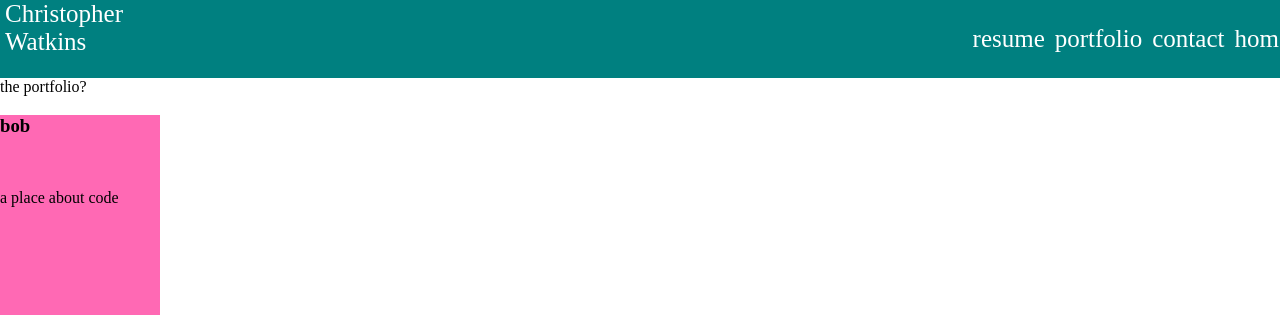
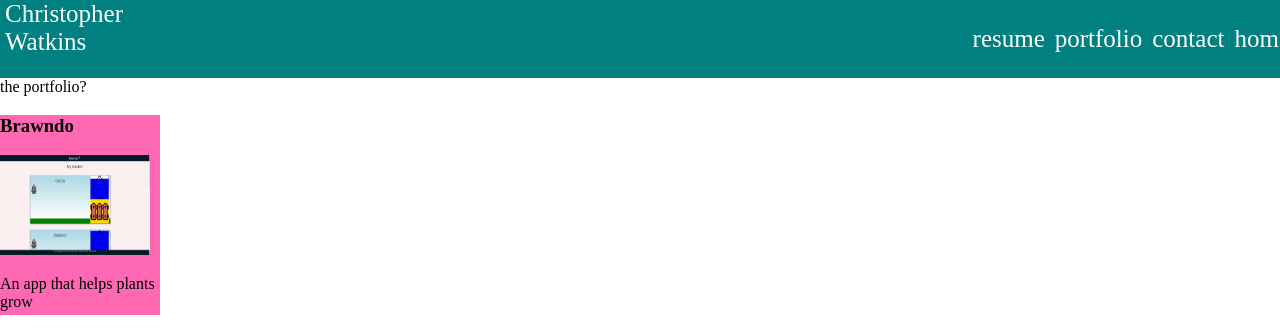
Before and after one commit to Tevvels/ReactPortfolio, a React (Create React App) app: page /portfolio in a window 1280 px wide. Shown: the top 332 px of the page. Built offline with nearby package versions, Linux system fonts and the light colour scheme.

Commit message:
getting my resume file to downlod correctly

```diff
--- a/src/components/Card/index.js
+++ b/src/components/Card/index.js
@@ -9,7 +9,7 @@
         <>
         < div className={`card`} >
         <h3>{props.name}</h3>
-        <img src={props.url} />
+        <img className={`card-img`} src={props.url} />
         <p>{props.desc}</p>
         </div>
         </>
--- a/src/components/Card/style.css
+++ b/src/components/Card/style.css
@@ -4,3 +4,8 @@
     background: hotpink;
 
 }
+.card-img{
+    height: 100px;
+    width: 150px;
+
+}
--- a/src/pages/portfolio.js
+++ b/src/pages/portfolio.js
@@ -1,11 +1,12 @@
 import React from "react";
 import Card from "../components/Card"
+import brawndo from '../images/brawndo.png'
 
 function portfolio(){
     return(
         <div>
         the portfolio?
-        <Card name={'bob'} url={''} desc={" a place about code"} />
+        <Card name={'Brawndo'} url={brawndo} desc={" An app that helps plants grow"} />
         <Card />
         <Card />
         <Card />
--- a/src/pages/resume.js
+++ b/src/pages/resume.js
@@ -1,10 +1,15 @@
 import React from "react";
-
+import Resumepdf from "../files/Resume.pdf"
 
 function resume(){
     return(
         <div>
-            hanging in resume
+            <section class="row margins_container gx-5" >
+                <article class="col-lg-12 col-md-4 col-sm-12 the_box" >
+                    <a href={Resumepdf} download="chris_watkins_resume">download now!</a>
+                    <iframe class="resume" src="https://docs.google.com/document/d/e/2PACX-1vQQLvCRphv7N6mfkrk_fPTcJqsEV19uyxTlmLCMDMTSTgl_XU4dephnDzAvykuk8uBC7GSDKNvmjGR7/pub?embedded=true"></iframe>
+                </article>
+            </section>
         </div>
     )
 }
```
